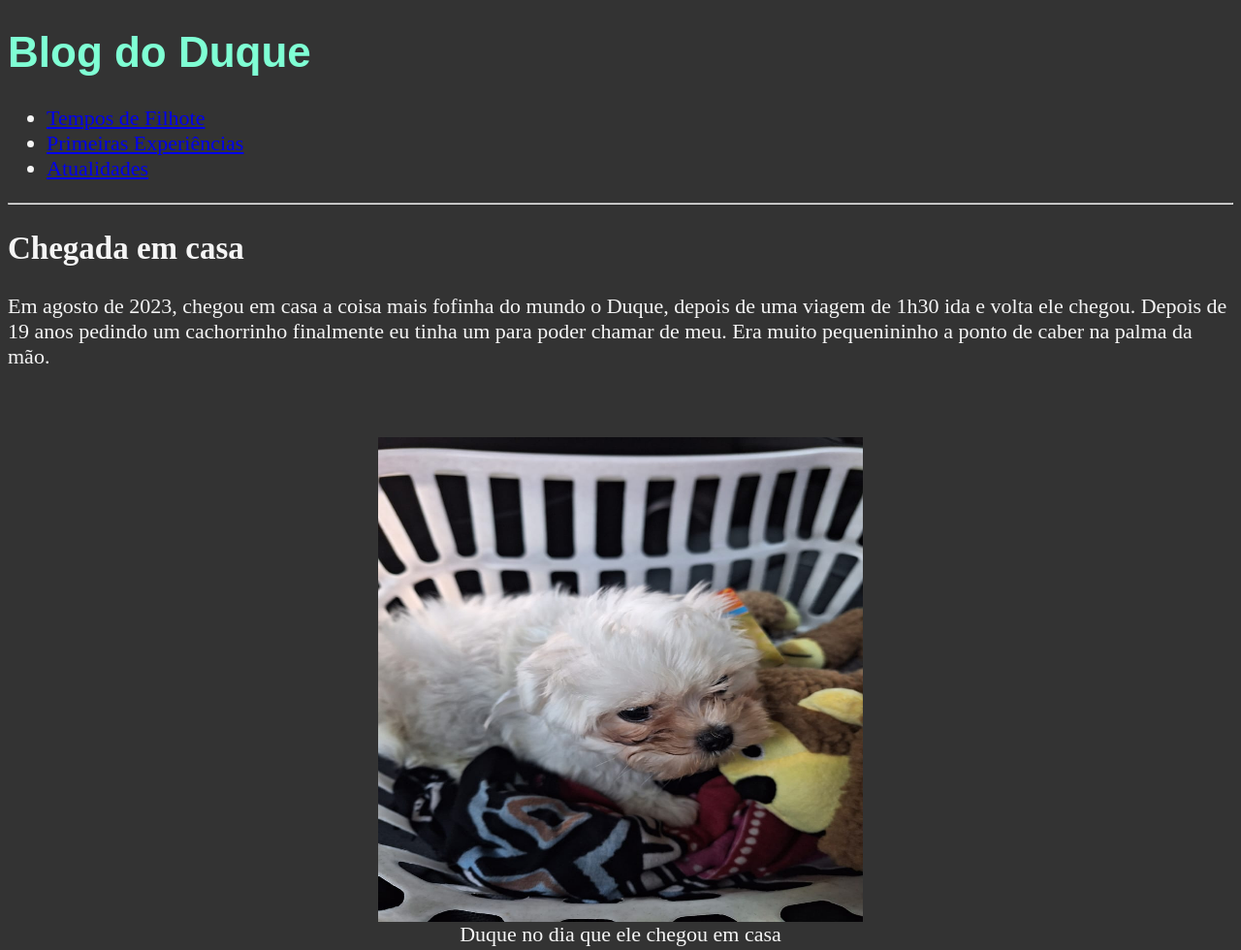
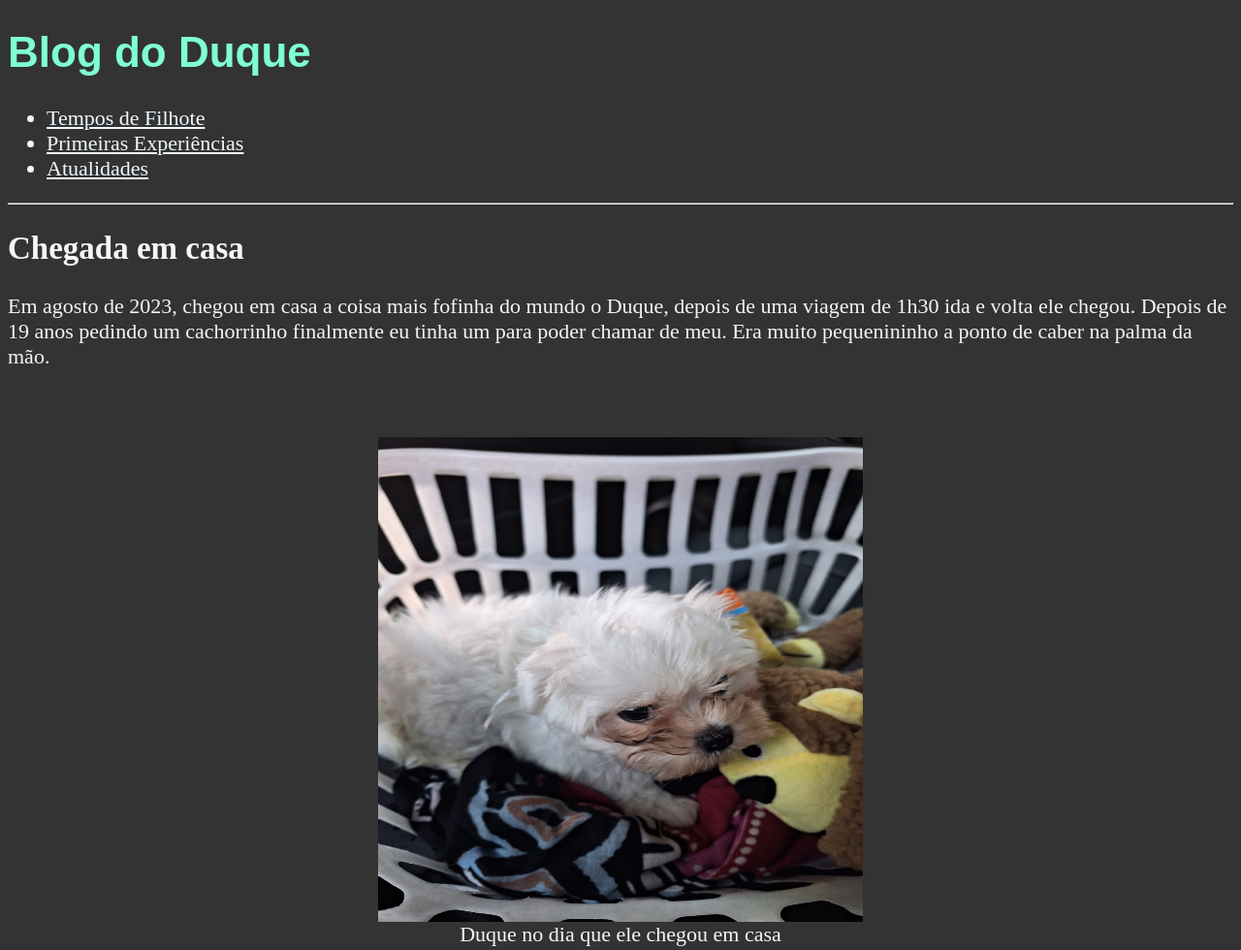
Before and after one commit to anafranco0/utf-cg-tp0, a plain HTML site: page index.html in a window 1280 px wide. Shown: the top 980 px of the page at 97% size. Drawn offline with Linux system fonts and the light colour scheme.

Commit message:
Editando o css

```diff
--- a/main.css
+++ b/main.css
@@ -18,3 +18,15 @@ h1{
   }
 
   h1{color: aquamarine;}
+
+a {
+    color: aliceblue;
+}
+
+a:visited {
+    color: lightgray;
+}
+
+a:hover, a:active {
+    color: #eee;
+}
```
